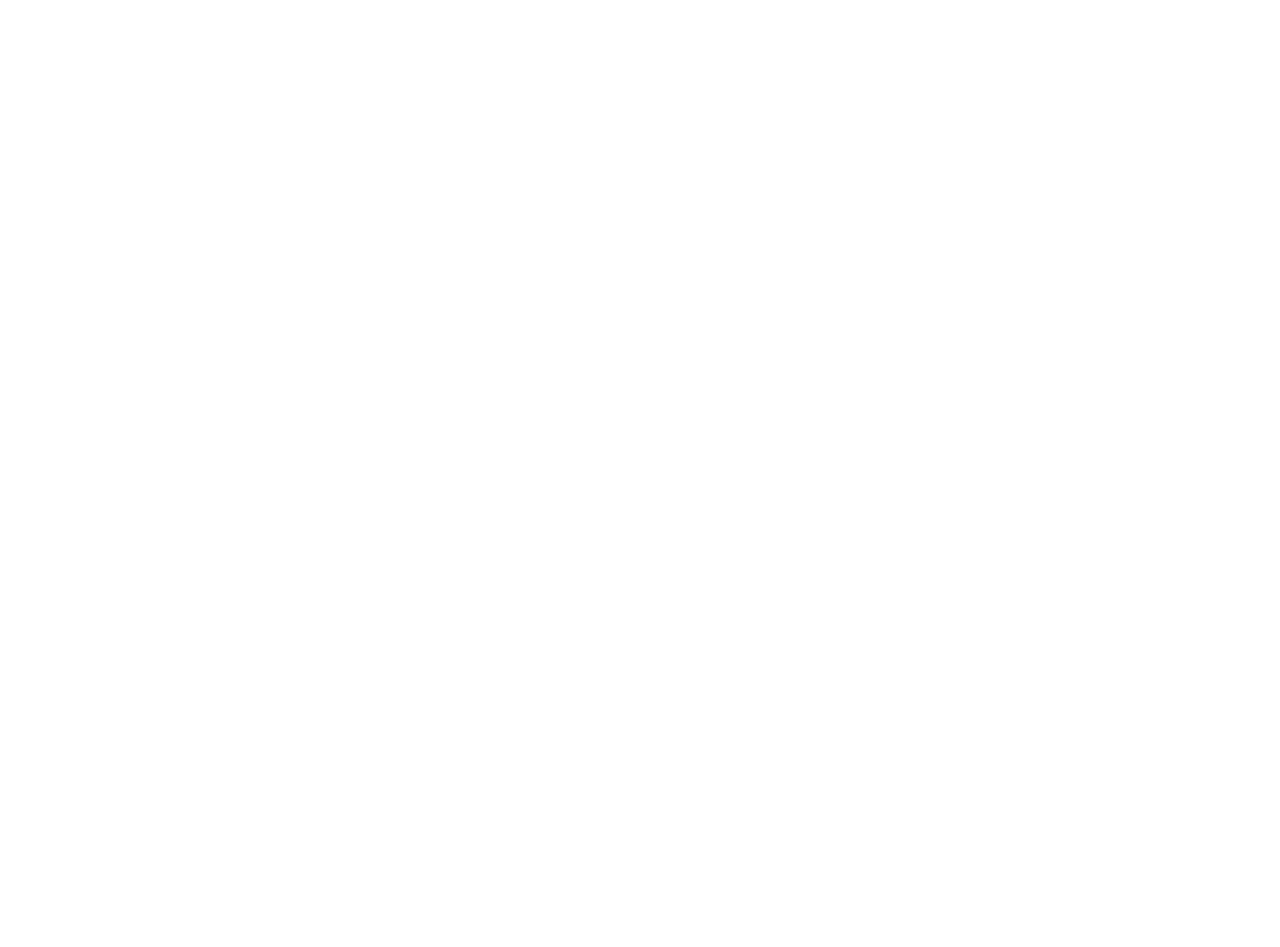
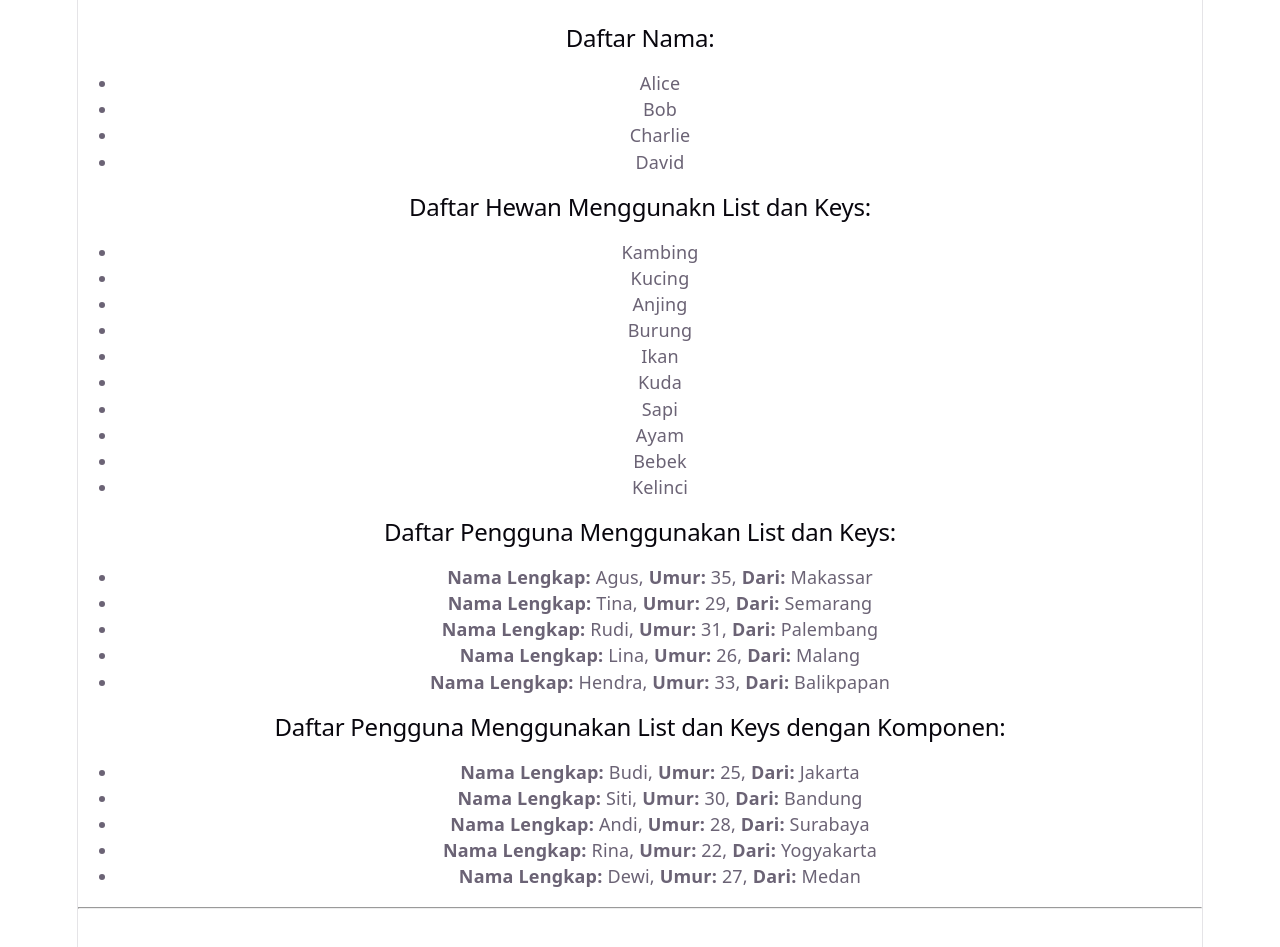
Before and after one commit to fadilahyudapratama/learn-react-basic, a React (Vite) app: page / in a window 1280 px wide. Shown: the part 2000-2947 px from the top of the page. Before the commit the page ends 1908 px from the top, so only its background shows below. Built offline with nearby package versions, Linux system fonts and the light colour scheme.

Commit message:
Fungsi List Key pada react js

```diff
--- a/src/App.jsx
+++ b/src/App.jsx
@@ -6,6 +6,8 @@
 import Eventhandling from './component/Eventhandling';
 import Section from './component/Section';
 import ConditionalRendering from './component/ConditionalRendering';
+import ListKeys from './component/ListKeys';
+// import Form from './component/Form';
 
 function App() {
   const name = "fadhilah Yuda Pratama";
@@ -34,6 +36,12 @@
       <Section>
         <ConditionalRendering />
       </Section>
+      <Section>
+        <ListKeys />
+      </Section>
+      {/* <Section>
+        <Form />
+      </Section> */}
     </div>
   )
 }
--- a/src/component/ConditionalRendering.jsx
+++ b/src/component/ConditionalRendering.jsx
@@ -1,6 +1,9 @@
+import { useState } from "react";
+
 function ConditionalRendering() {
     const isLoggedIn = true;
     const operatorTernary = false;
+    const [loggedIn, setLoggedIn] = useState(false);
 
     if(isLoggedIn){
         return (
@@ -11,6 +14,15 @@
                     <h2>Silahkan Login untuk mengakses Aplikasi Rendering Conditional</h2>
                 )}
                 <p>Rendering Conditional adalah teknik dalam React untuk menampilkan elemen atau komponen tertentu berdasarkan kondisi tertentu. Dengan menggunakan rendering conditional, kita dapat mengontrol apa yang ditampilkan kepada pengguna berdasarkan status aplikasi atau data yang tersedia.</p>
+                {loggedIn ? (
+                    <h1>Selamat datang kembali!</h1>
+                ) : (
+                    <h1>Silakan login terlebih dahulu.</h1>
+                )}
+
+                <button onClick={() => setLoggedIn(!loggedIn)}>
+                    {loggedIn ? "Logout" : "Login"}
+                </button>
             </div>
         )} else {
         return ('Silahkan Login untuk mengakses Aplikasi Rendering Conditional');
--- /dev/null
+++ b/src/component/ListKeys.jsx
@@ -0,0 +1,59 @@
+function UserItem( { name, age, location }) {
+    return (
+        <li>
+            <strong>Nama Lengkap:</strong> {name}, <strong>Umur:</strong> {age}, <strong>Dari:</strong> {location}
+        </li>
+    )
+}
+
+function ListKeys() {
+    const names = ['Alice', 'Bob', 'Charlie', 'David'];
+    const animals = ['Kambing', 'Kucing', 'Anjing', 'Burung', 'Ikan', 'Kuda', 'Sapi', 'Ayam', 'Bebek', 'Kelinci'];
+    const users = [
+        { id: 6, name: 'Agus', age: 35, location: 'Makassar' },
+        { id: 7, name: 'Tina', age: 29, location: 'Semarang' },
+        { id: 8, name: 'Rudi', age: 31, location: 'Palembang' },
+        { id: 9, name: 'Lina', age: 26, location: 'Malang' },
+        { id: 10, name: 'Hendra', age: 33, location: 'Balikpapan' }
+    ]
+    const userv2 = [
+        { id: 1, name: 'Budi', age: 25, location: 'Jakarta' },
+        { id: 2, name: 'Siti', age: 30, location: 'Bandung' },
+        { id: 3, name: 'Andi', age: 28, location: 'Surabaya' },
+        { id: 4, name: 'Rina', age: 22, location: 'Yogyakarta' },
+        { id: 5, name: 'Dewi', age: 27, location: 'Medan' },
+    ]
+    return (
+        <div>
+            <h2> Daftar Nama:</h2>
+            <ul>
+                {names.map((name) => (
+                    <li key={name}>{name}</li>
+                ))}
+            </ul>
+            <h2>Daftar Hewan Menggunakn List dan Keys:</h2>
+            <ul>
+                {animals.map((animal, index) => (
+                    <li key={index}>{animal}</li>
+                ))}
+            </ul>
+            <h2>Daftar Pengguna Menggunakan List dan Keys:</h2>
+            <ul>
+                {users.map((user) => (
+                    <li key={user.id}>
+                        <strong>Nama Lengkap:</strong> {user.name}, <strong>Umur:</strong> {user.age}, <strong>Dari:</strong> {user.location}
+                    </li>
+                ))}
+            </ul>
+
+            <h2>Daftar Pengguna Menggunakan List dan Keys dengan Komponen:</h2>
+            <ul>
+                {userv2.map((user) => (
+                    <UserItem key={user.id} name={user.name} age={user.age} location={user.location} />
+                ))}
+            </ul>
+        </div>
+    )
+}
+
+export default ListKeys;
```
